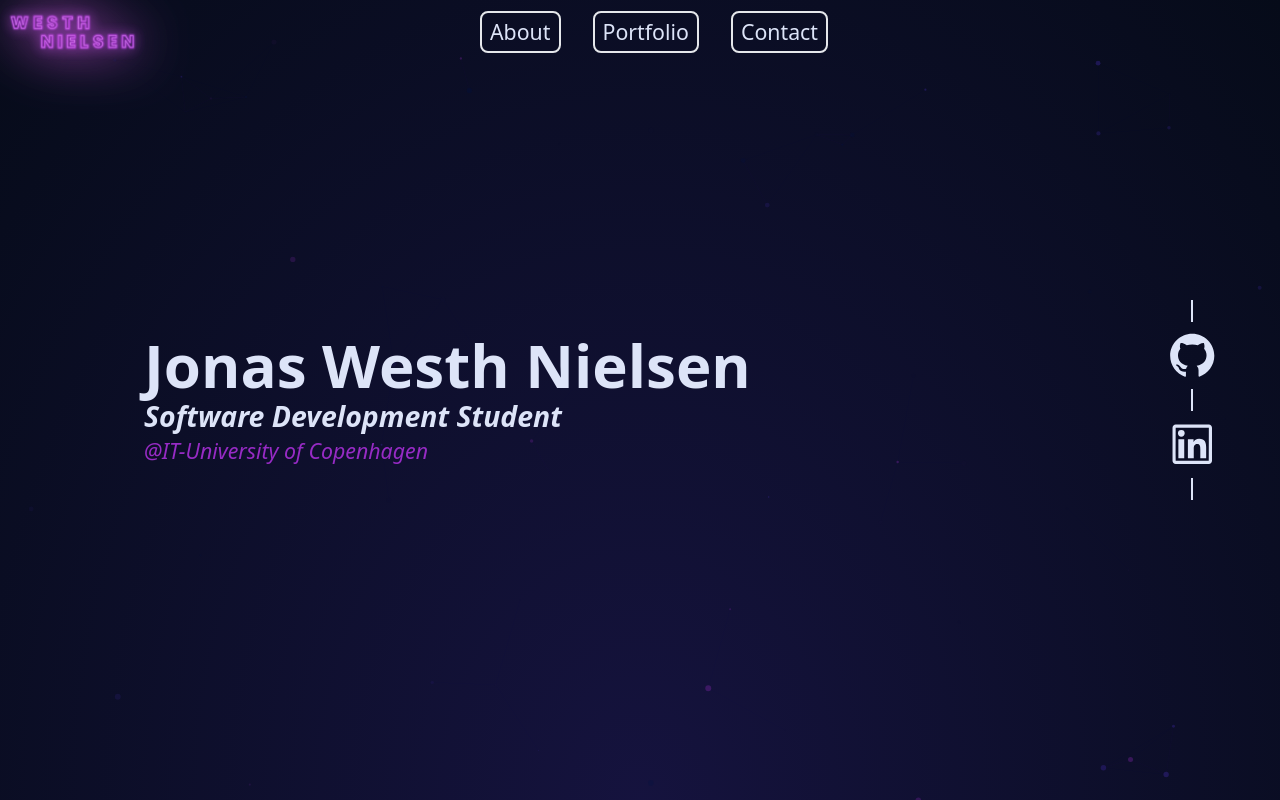
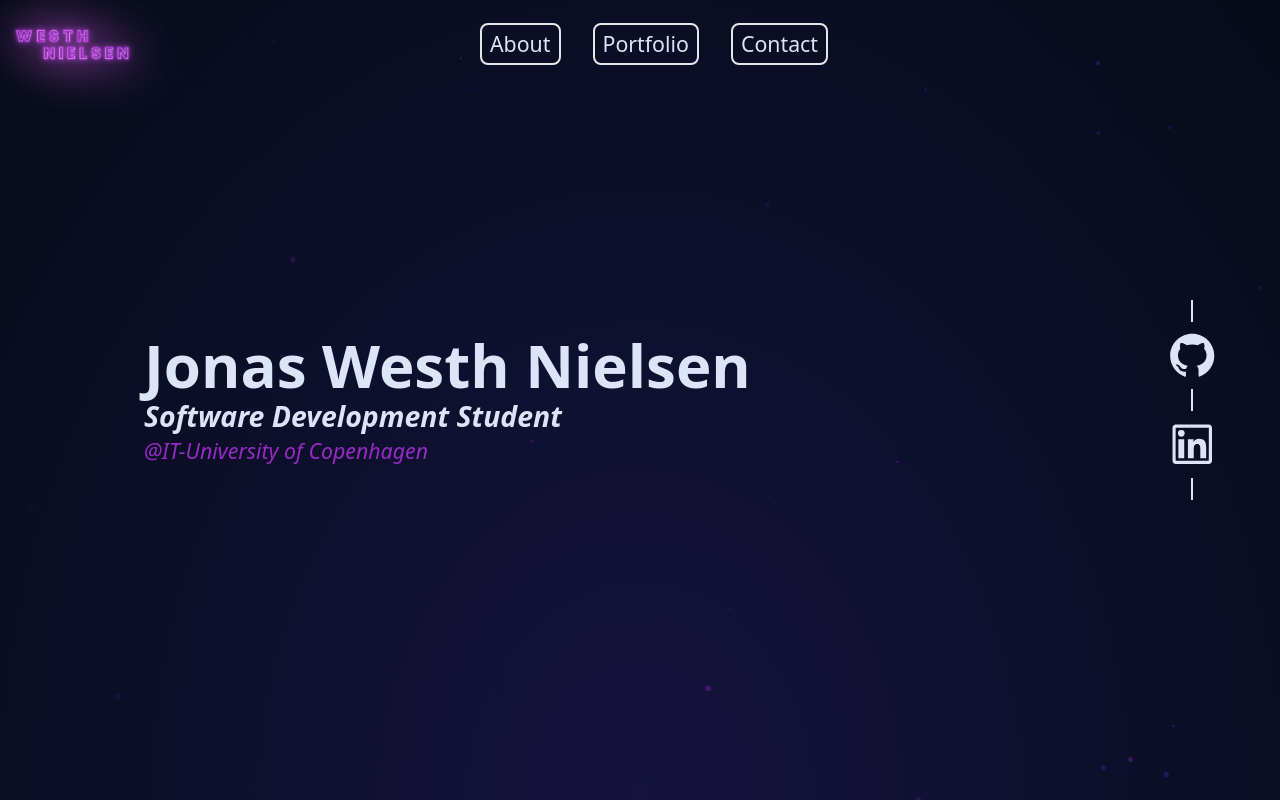
Before and after one commit to WesthNielsen/portfolio-website, a React (Create React App) app: page / in a window 1280 px wide. Built offline with nearby package versions, Linux system fonts and the light colour scheme.

Commit message:
Changed margin on NavBar and width of contact form

```diff
--- a/src/components/NavBar.tsx
+++ b/src/components/NavBar.tsx
@@ -41,7 +41,7 @@ const NavBar = (props: {
       <div className="relative top-0 left-0 w-full h-16 pointer-events-auto">
         <nav
           id="nav"
-          className="rounded-l-2xl absolute w-4/5 h-screen top-0 right-0 flex flex-col justify-center items-center duration-300 md:translate-x-0 md:w-full md:h-full md:rounded-none bg-background/95 md:bg-transparent z-[1]"
+          className="rounded-l-2xl absolute w-4/5 h-screen top-0 right-0 flex flex-col justify-center items-center duration-300 md:translate-x-0 md:w-full md:h-full md:rounded-none bg-background/95 md:bg-transparent md:mt-3 z-[1]"
         >
           <div className="w-full h-2/3 flex flex-col justify-evenly items-center md:w-1/4 md:h-full md:flex-row">
             <div className="w-1/3 md:h-2/3">
@@ -76,7 +76,7 @@ const NavBar = (props: {
         >
           {menuOpen ? <RxCross1 /> : <RxHamburgerMenu />}
         </div>
-        <div className="absolute top-0 left-1/2 md:left-0 -translate-x-1/2 md:-translate-x-0 w-36 h-full md:z-[1]">
+        <div className="absolute top-0 left-1/2 md:left-0 -translate-x-1/2 md:-translate-x-0 w-36 h-full md:mt-3 md:z-[1]">
           <Logo selected={props.selected} setSelected={props.setSelected} />
         </div>
       </div>
--- a/src/pages/Contact.tsx
+++ b/src/pages/Contact.tsx
@@ -19,7 +19,7 @@ const Contact = () => {
       id="contactContainer"
       className="w-full h-full flex items-center justify-center overflow-hidden scale-0 opacity-0 -translate-y-1/2 translate-x-48 duration-500"
     >
-      <div className="flex flex-col justify-center items-center h-2/3 w-full md:w-4/5 px-4 overflow-hidden">
+      <div className="flex flex-col justify-center items-center h-2/3 w-full md:w-1/2 px-4 overflow-hidden">
         <h1 className="text-2xl md:text-3xl lg:text-4xl font-bold pb-2">
           Did I pique your <i>interest?</i>
         </h1>
```
